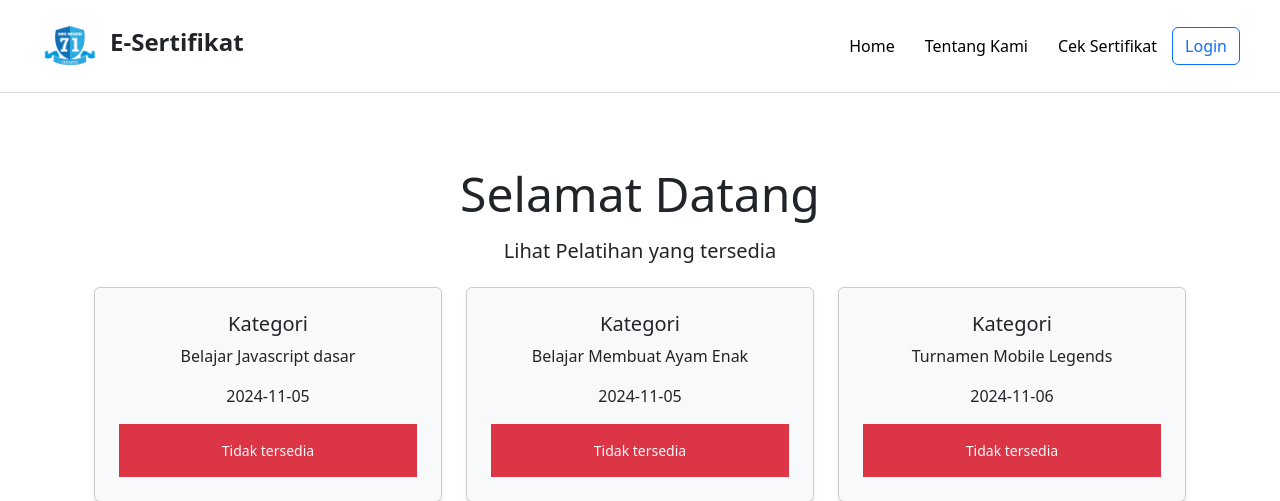
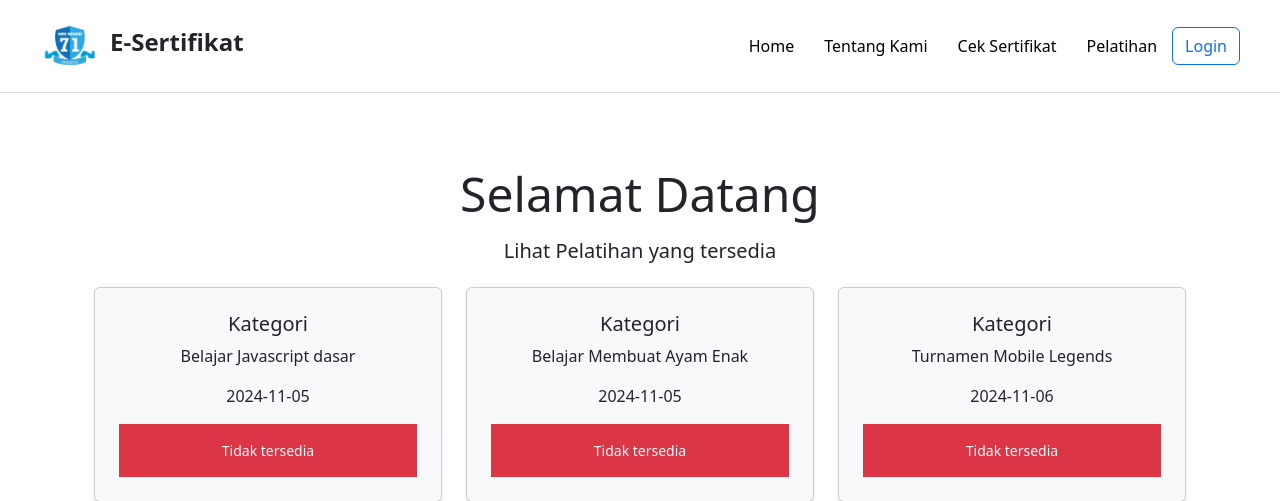
Before and after one commit to ItzKazuki/web-sertifikat-digital, a PHP site: page /courses.php in a window 1280 px wide. Shown: the top 501 px of the page. Run offline with PHP 8.4, Linux system fonts and the light colour scheme; data comes from the database, SQL or seed files in the repository; some libraries are stand-ins or nearby versions.

Commit message:
fix: fix navbar

```diff
--- a/src/akun.php
+++ b/src/akun.php
@@ -71,6 +71,7 @@ while ($row = $getAllCertificates->fetch_array(MYSQLI_ASSOC)) {
                 <a href="index.php" style="margin: 0 15px; text-decoration: none; color: black; font-weight: 500;">Home</a>
                 <a href="#" style="margin: 0 15px; text-decoration: none; color: black; font-weight: 500;">Tentang Kami</a>
                 <a href="cek-sertifikat.php" style="margin: 0 15px; text-decoration: none; color: black; font-weight: 500;">Cek Sertifikat</a>
+                <a href="courses.php" style="margin: 0 15px; text-decoration: none; color: black; font-weight: 500;">Pelatihan</a>
                 <?php if (isset($_SESSION['role'])) { ?>
                     <?php if ($_SESSION['role'] != "admin") { ?>
                         <a href="akun.php" style="margin: 0 15px; text-decoration: none; color: black; font-weight: 500;">Akun</a>
--- a/src/cek-sertifikat.php
+++ b/src/cek-sertifikat.php
@@ -53,6 +53,7 @@ if ($_SERVER["REQUEST_METHOD"] == "POST") {
                 <a href="index.php" style="margin: 0 15px; text-decoration: none; color: black; font-weight: 500;">Home</a>
                 <a href="#" style="margin: 0 15px; text-decoration: none; color: black; font-weight: 500;">Tentang Kami</a>
                 <a href="cek-sertifikat.php" style="margin: 0 15px; text-decoration: none; color: black; font-weight: 500;">Cek Sertifikat</a>
+                <a href="courses.php" style="margin: 0 15px; text-decoration: none; color: black; font-weight: 500;">Pelatihan</a>
                 <?php if (isset($_SESSION['role'])) { ?>
                     <?php if ($_SESSION['role'] != "admin") { ?>
                         <a href="akun.php" style="margin: 0 15px; text-decoration: none; color: black; font-weight: 500;">Akun</a>
--- a/src/certificate-details.php
+++ b/src/certificate-details.php
@@ -146,10 +146,11 @@ function downloadCertificate($file_name)
                 <img src="assets/logo.png" alt="Logo" style="width: 60px; height: 60px;">
                 <h1 style="font-size: 24px; font-weight: bold; margin-left: 10px;">E-Sertifikat</h1>
             </div>
-            <nav style="display: flex; align-items: center;">
+            <nav style="    display: flex; align-items: center;">
                 <a href="index.php" style="margin: 0 15px; text-decoration: none; color: black; font-weight: 500;">Home</a>
                 <a href="#" style="margin: 0 15px; text-decoration: none; color: black; font-weight: 500;">Tentang Kami</a>
                 <a href="cek-sertifikat.php" style="margin: 0 15px; text-decoration: none; color: black; font-weight: 500;">Cek Sertifikat</a>
+                <a href="courses.php" style="margin: 0 15px; text-decoration: none; color: black; font-weight: 500;">Pelatihan</a>
                 <?php if (isset($_SESSION['role'])) { ?>
                     <?php if ($_SESSION['role'] != "admin") { ?>
                         <a href="akun.php" style="margin: 0 15px; text-decoration: none; color: black; font-weight: 500;">Akun</a>
--- a/src/courses.php
+++ b/src/courses.php
@@ -10,7 +10,7 @@
         $type = "user_login";
     }
 
-    if($type == "user") {
+    if ($type == "user") {
         $getAllCourses = $conn->query("SELECT * FROM courses");
     } else {
         $getAllCourses = $conn->query("SELECT
@@ -25,7 +25,7 @@
             courses
         LEFT JOIN
             certificates ON courses.id = certificates.event_id
-                          AND certificates.user_id = " . $_SESSION['id'] ."
+                          AND certificates.user_id = " . $_SESSION['id'] . "
     ORDER BY
         courses.event_date DESC");
     }
@@ -63,6 +63,7 @@
                     <a href="index.php" style="margin: 0 15px; text-decoration: none; color: black; font-weight: 500;">Home</a>
                     <a href="#" style="margin: 0 15px; text-decoration: none; color: black; font-weight: 500;">Tentang Kami</a>
                     <a href="cek-sertifikat.php" style="margin: 0 15px; text-decoration: none; color: black; font-weight: 500;">Cek Sertifikat</a>
+                    <a href="courses.php" style="margin: 0 15px; text-decoration: none; color: black; font-weight: 500;">Pelatihan</a>
                     <?php if (isset($_SESSION['role'])) { ?>
                         <?php if ($_SESSION['role'] != "admin") { ?>
                             <a href="akun.php" style="margin: 0 15px; text-decoration: none; color: black; font-weight: 500;">Akun</a>
```
Lines whose indentation alone changed are shown as unchanged.
